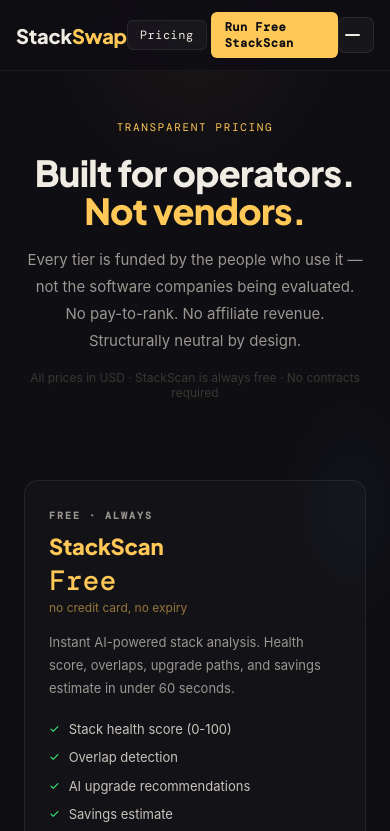
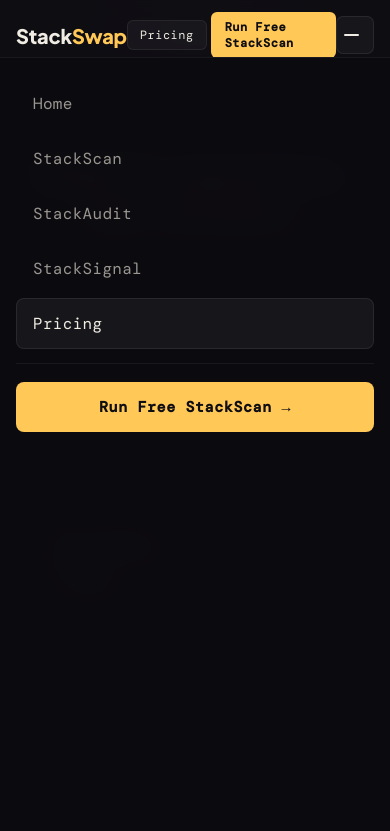
Before and after one commit to StonesofCreation/stackswap, a website: page pricing.html in a window 390 px wide. Both pictures are taken after a click on the button "Menu". Shown: the top 831 px of the page. Drawn offline with nearby package versions, Linux system fonts and the light colour scheme.

Commit message:
Update pricing.html

```diff
--- a/pricing.html
+++ b/pricing.html
@@ -12,7 +12,7 @@
 html{scroll-behavior:smooth}
 body{background:var(--bg);color:var(--text);font-family:"DM Mono",monospace;min-height:100vh;overflow-x:hidden}
 body::before{content:"";position:fixed;inset:0;z-index:0;pointer-events:none;background:radial-gradient(ellipse 70% 40% at 50% 0%,rgba(255,200,87,0.05) 0%,transparent 60%),radial-gradient(ellipse 40% 30% at 90% 60%,rgba(78,205,196,0.03) 0%,transparent 50%)}
-.page-nav{position:fixed;top:0;left:0;right:0;z-index:100;display:flex;align-items:center;justify-content:space-between;padding:14px 28px;background:rgba(15,14,19,0.9);backdrop-filter:blur(12px);border-bottom:1px solid rgba(255,255,255,0.05)}
+.page-
 .page-nav-logo{font-family:"Plus Jakarta Sans",sans-serif;font-size:20px;font-weight:800;color:var(--text);text-decoration:none;letter-spacing:-.01em}
 .page-nav-logo span{color:var(--amber)}
 .page-nav-links{display:flex;align-items:center;gap:4px}
@@ -99,41 +99,72 @@ footer{border-top:1px solid var(--border);padding:32px 24px;position:relative;z-
 .footer-link:hover{color:var(--muted)}
 .footer-note{font-size:11px;color:var(--muted);letter-spacing:.06em}
 @media(max-width:860px){.pricing-grid{grid-template-columns:repeat(3,1fr)}}
-@media(max-width:560px){.page-nav{padding:12px 16px}.page-nav-links .page-nav-link:not(.active):not(.page-nav-cta){display:none}.pricing-grid,.faq-grid{grid-template-columns:1fr}}
-/* ── HAMBURGER / MOBILE NAV ── */
-.nav-hamburger{display:none;flex-direction:column;justify-content:center;gap:5px;width:36px;height:36px;
-  padding:6px;background:rgba(255,255,255,0.04);border:1px solid rgba(255,255,255,0.08);
-  border-radius:7px;cursor:pointer;transition:background .2s;flex-shrink:0}
-.nav-hamburger:hover{background:rgba(255,255,255,0.08)}
-.nav-hamburger span{display:block;height:2px;background:var(--text);border-radius:2px;
-  transition:transform .25s ease,opacity .25s ease,width .25s ease}
+@media(max-width:560px){.page-.page-nav-links .page-nav-link:not(.active):not(.page-nav-cta){display:none}.pricing-grid,.faq-grid{grid-template-columns:1fr}}
+
+
+
+
+
+nav.open
+nav.open
+nav.open
+
+
+
+
+
+
+
+
+
+/* ── NAV / HAMBURGER ── */
+nav{position:fixed;top:0;left:0;right:0;z-index:200;display:flex;align-items:center;
+  justify-content:space-between;padding:14px 28px;
+  background:rgba(15,14,19,0.95);backdrop-filter:blur(12px);
+  border-bottom:1px solid rgba(255,255,255,0.05)}
+.nav-logo{font-family:'Plus Jakarta Sans',sans-serif;font-size:20px;font-weight:800;
+  color:var(--text);text-decoration:none;letter-spacing:-.01em}
+.nav-logo span{color:var(--amber)}
+.nav-links{display:flex;align-items:center;gap:4px}
+.nav-link{padding:6px 12px;border-radius:6px;font-size:12px;font-family:'DM Mono',monospace;
+  color:var(--muted);text-decoration:none;border:1px solid transparent;
+  transition:all .2s;letter-spacing:.04em}
+.nav-link:hover{color:var(--text);background:rgba(255,255,255,0.04);border-color:var(--border)}
+.nav-link.active{color:var(--text);border-color:var(--border);background:rgba(255,255,255,0.04)}
+.nav-cta{padding:7px 14px;border-radius:6px;font-size:12px;font-family:'DM Mono',monospace;
+  font-weight:600;color:#0f0e13;background:var(--amber);border:none;cursor:pointer;
+  text-decoration:none;transition:opacity .2s;letter-spacing:.04em}
+.nav-cta:hover{opacity:.85}
+/* hamburger button */
+.nav-hamburger{display:none;flex-direction:column;justify-content:center;gap:5px;
+  width:38px;height:38px;padding:7px;background:rgba(255,255,255,0.04);
+  border:1px solid rgba(255,255,255,0.08);border-radius:7px;cursor:pointer;
+  transition:background .2s;flex-shrink:0}
+.nav-hamburger:hover{background:rgba(255,255,255,0.09)}
+.nav-hamburger span{display:block;height:2px;background:#f0ece4;border-radius:2px;
+  transition:transform .25s,opacity .25s,width .25s}
 .nav-hamburger span:nth-child(2){width:70%}
-nav.open .nav-hamburger span:nth-child(1){transform:translateY(7px) rotate(45deg)}
-nav.open .nav-hamburger span:nth-child(2){opacity:0;width:0}
-nav.open .nav-hamburger span:nth-child(3){transform:translateY(-7px) rotate(-45deg)}
-.nav-drawer{display:none;position:fixed;top:57px;left:0;right:0;bottom:0;z-index:99;
-  background:rgba(15,14,19,0.97);backdrop-filter:blur(16px);
-  flex-direction:column;padding:24px 20px 40px;gap:6px;
-  border-top:1px solid rgba(255,255,255,0.06);overflow-y:auto}
-.nav-drawer.open{display:flex}
-.nav-drawer-link{display:block;padding:13px 16px;border-radius:8px;font-size:15px;
-  font-family:'DM Mono',monospace;color:var(--muted);text-decoration:none;
-  border:1px solid transparent;transition:all .15s;letter-spacing:.03em}
-.nav-drawer-link:hover,.nav-drawer-link.active{color:var(--text);
-  background:rgba(255,255,255,0.04);border-color:rgba(255,255,255,0.08)}
-.nav-drawer-cta{display:block;margin-top:12px;padding:14px 16px;border-radius:8px;
-  font-size:14px;font-family:'DM Mono',monospace;font-weight:700;
-  color:#0f0e13;background:var(--amber);text-decoration:none;
-  text-align:center;letter-spacing:.04em;transition:opacity .2s}
+/* drawer */
+.nav-drawer{display:none;flex-direction:column;gap:4px;
+  position:fixed;top:57px;left:0;right:0;bottom:0;z-index:199;
+  background:rgba(12,11,16,0.98);backdrop-filter:blur(16px);
+  padding:20px 16px 48px;overflow-y:auto;
+  border-top:1px solid rgba(255,255,255,0.06)}
+.nav-drawer-link{display:block;padding:14px 16px;border-radius:8px;font-size:16px;
+  font-family:'DM Mono',monospace;color:#9a9690;text-decoration:none;
+  border:1px solid transparent;transition:all .15s;letter-spacing:.02em}
+.nav-drawer-link.active,.nav-drawer-link:active{color:#f0ece4;
+  background:rgba(255,255,255,0.05);border-color:rgba(255,255,255,0.08)}
+.nav-drawer-divider{height:1px;background:rgba(255,255,255,0.06);margin:10px 0}
+.nav-drawer-cta{display:block;padding:15px 16px;border-radius:8px;font-size:15px;
+  font-family:'DM Mono',monospace;font-weight:700;color:#0f0e13;
+  background:var(--amber);text-decoration:none;text-align:center;
+  letter-spacing:.04em;transition:opacity .2s;margin-top:4px}
 .nav-drawer-cta:hover{opacity:.88}
-.nav-drawer-divider{height:1px;background:rgba(255,255,255,0.06);margin:8px 0}
 @media(max-width:768px){
+  nav{padding:10px 16px}
+  .nav-links{display:none}
   .nav-hamburger{display:flex}
-  .nav-links{display:none}
-  nav{padding:10px 16px}
-}
-@media(min-width:769px){
-  .nav-drawer{display:none}
 }
 </style></head><body><nav class="page-nav">
   <a href="index.html" class="page-nav-logo">Stack<span>Swap</span></a>
@@ -145,10 +176,19 @@ nav.open .nav-hamburger span:nth-child(3){transform:translateY(-7px) rotate(-45d
     <a href="pricing.html" class="page-nav-link active">Pricing</a>
     <a href="analyze.html" class="page-nav-cta">Run Free StackScan</a>
   </div>
-  <button class="nav-hamburger" onclick="toggleNav()" aria-label="Menu">
+  <button class="nav-hamburger" id="ss-hamburger" onclick="toggleNav()" type="button" aria-label="Menu">
     <span></span><span></span><span></span>
   </button>
 </nav>
+<div class="nav-drawer" id="ss-nav-drawer">
+  <a href="index.html" class="nav-drawer-link">Home</a>
+  <a href="analyze.html" class="nav-drawer-link">StackScan</a>
+  <a href="pro.html" class="nav-drawer-link">StackAudit</a>
+  <a href="stacksignal.html" class="nav-drawer-link">StackSignal</a>
+  <a href="pricing.html" class="nav-drawer-link active">Pricing</a>
+  <div class="nav-drawer-divider"></div>
+  <a href="analyze.html" class="nav-drawer-cta">Run Free StackScan →</a>
+</div>
 <section><div class="wrap"><div class="hero">
   <span class="hero-eyebrow">Transparent Pricing</span>
   <h1>Built for operators.<br><span>Not vendors.</span></h1>
@@ -309,24 +349,44 @@ footer{border-top:1px solid var(--border);padding:32px 24px;position:relative;z-
 </ul>
 <a href="stacksignal.html" class="card-cta" style="background:transparent;color:var(--teal);border:1px solid rgba(78,205,196,0.4);display:block;text-align:center;padding:12px;border-radius:7px;font-size:13px;font-weight:700;font-family:'DM Mono',monospace;text-decoration:none;letter-spacing:.04em;margin-top:auto;">Get Early Access →</a></div>
 </div></div></section><section class="comparison"><div class="wrap"><div class="sec-label fade-up">Full Comparison</div><h2 class="sec-h2 fade-up" style="margin-bottom:36px">Everything, side by side.</h2><div class="comp-wrap fade-up"><table class="comp-table"><thead><tr><th style="text-align:left">Feature</th><th style="color:var(--teal)">StackScan</th><th style="color:var(--amber)">StackAudit</th><th style="color:var(--teal)">Signal Pro</th></tr></thead><tbody>
+
 <script>
-function toggleNav() {
-  var nav = document.querySelector('nav');
-  var drawer = document.getElementById('nav-drawer');
-  if (!nav || !drawer) return;
-  var isOpen = nav.classList.contains('open');
-  nav.classList.toggle('open');
-  drawer.style.display = isOpen ? 'none' : 'flex';
-  document.body.style.overflow = isOpen ? '' : 'hidden';
-}
-document.addEventListener('click', function(e) {
-  var nav = document.querySelector('nav');
-  var drawer = document.getElementById('nav-drawer');
-  if (!nav || !drawer) return;
-  if (nav.classList.contains('open') && !nav.contains(e.target) && !drawer.contains(e.target)) {
-    nav.classList.remove('open');
-    drawer.style.display = 'none';
-    document.body.style.overflow = '';
+(function(){
+  function toggleNav(){
+    var drawer = document.getElementById('ss-nav-drawer');
+    var btn    = document.getElementById('ss-hamburger');
+    if(!drawer||!btn) return;
+    var open = drawer.style.display==='flex';
+    drawer.style.display = open ? 'none' : 'flex';
+    document.body.style.overflow = open ? '' : 'hidden';
+    // animate bars
+    btn.classList.toggle('is-open', !open);
   }
-});
+  window.toggleNav = toggleNav;
+
+  document.addEventListener('click', function(e){
+    var drawer = document.getElementById('ss-nav-drawer');
+    var btn    = document.getElementById('ss-hamburger');
+    if(!drawer || drawer.style.display!=='flex') return;
+    if(!drawer.contains(e.target) && !btn.contains(e.target)){
+      drawer.style.display='none';
+      document.body.style.overflow='';
+      btn && btn.classList.remove('is-open');
+    }
+  });
+
+  // close drawer on any link tap
+  document.addEventListener('DOMContentLoaded', function(){
+    var links = document.querySelectorAll('.nav-drawer-link,.nav-drawer-cta');
+    links.forEach(function(a){
+      a.addEventListener('click', function(){
+        var drawer = document.getElementById('ss-nav-drawer');
+        var btn    = document.getElementById('ss-hamburger');
+        if(drawer) drawer.style.display='none';
+        if(btn)    btn.classList.remove('is-open');
+        document.body.style.overflow='';
+      });
+    });
+  });
+})();
 </script>
```
